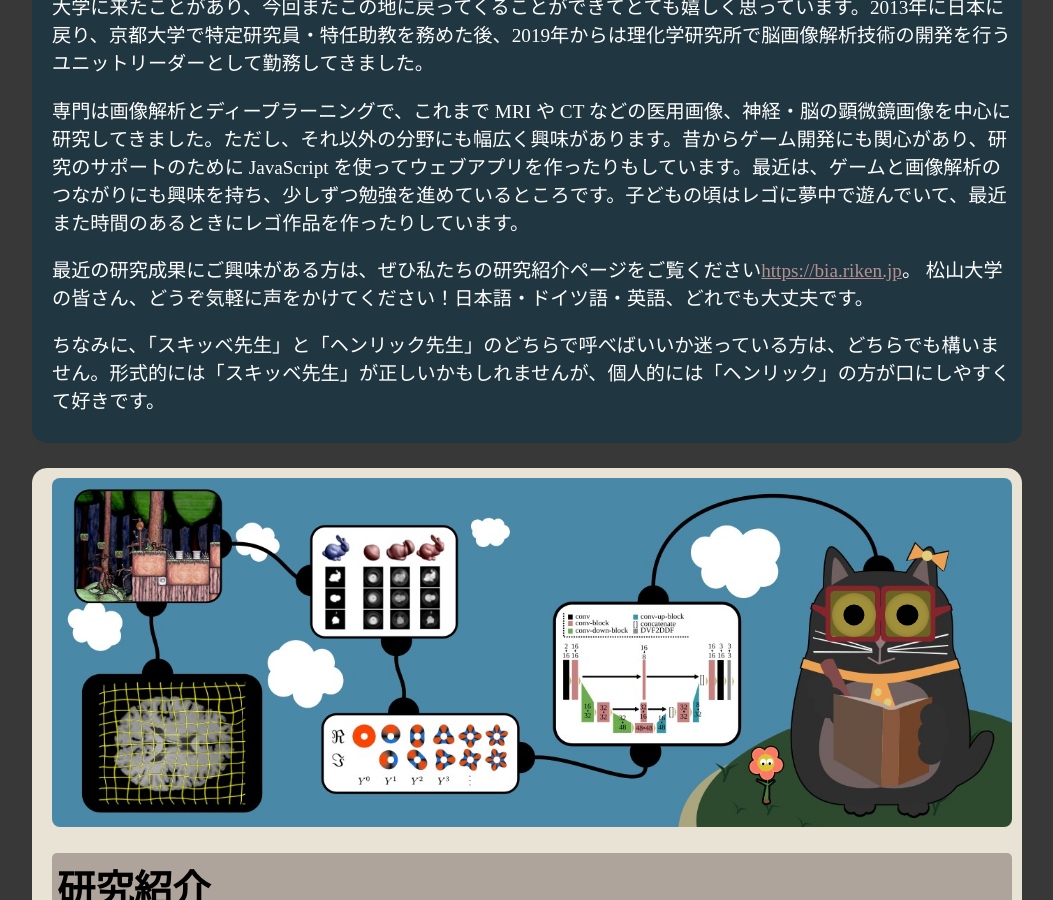
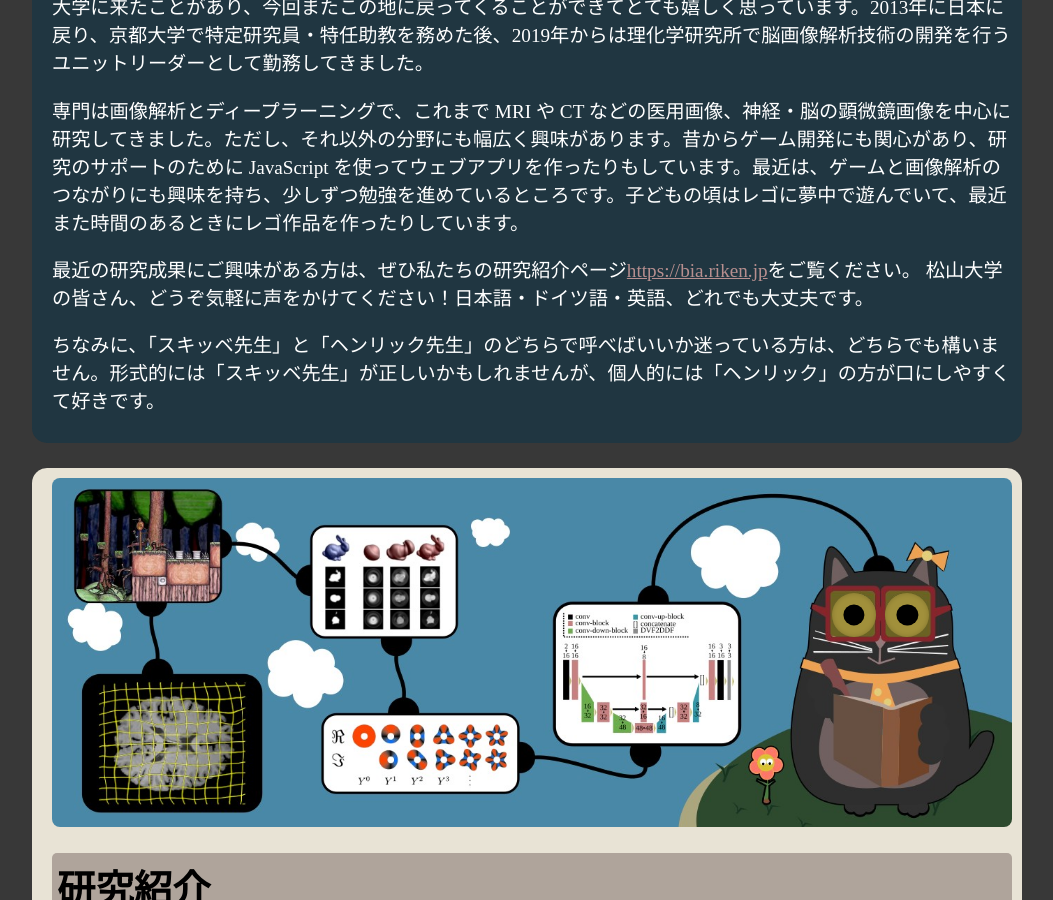
Before and after one commit to h-skibbe/h-skibbe.github.io, a Jekyll site: the page built from index.md, in a window 1280 px wide and 900 px high, scrolled down 801 px. Shown: the whole window, without its empty margins (113-1166 px from the left). Built offline with Jekyll 4.4.1, drawn with Linux system fonts in a browser that asks for light colours; part of the change alters nothing that is shown.

```diff
--- a/_includes/intro_ja.md
+++ b/_includes/intro_ja.md
@@ -3,6 +3,6 @@
 
 専門は画像解析とディープラーニングで、これまで MRI や CT などの医用画像、神経・脳の顕微鏡画像を中心に研究してきました。ただし、それ以外の分野にも幅広く興味があります。昔からゲーム開発にも関心があり、研究のサポートのために JavaScript を使ってウェブアプリを作ったりもしています。最近は、ゲームと画像解析のつながりにも興味を持ち、少しずつ勉強を進めているところです。子どもの頃はレゴに夢中で遊んでいて、最近また時間のあるときにレゴ作品を作ったりしています。
 
-最近の研究成果にご興味がある方は、ぜひ私たちの研究紹介ページをご覧ください[https://bia.riken.jp](https://bia.riken.jp)。 松山大学の皆さん、どうぞ気軽に声をかけてください！日本語・ドイツ語・英語、どれでも大丈夫です。
+最近の研究成果にご興味がある方は、ぜひ私たちの研究紹介ページ[https://bia.riken.jp](https://bia.riken.jp)をご覧ください。 松山大学の皆さん、どうぞ気軽に声をかけてください！日本語・ドイツ語・英語、どれでも大丈夫です。
 
 ちなみに、「スキッベ先生」と「ヘンリック先生」のどちらで呼べばいいか迷っている方は、どちらでも構いません。形式的には「スキッベ先生」が正しいかもしれませんが、個人的には「ヘンリック」の方が口にしやすくて好きです。
```
